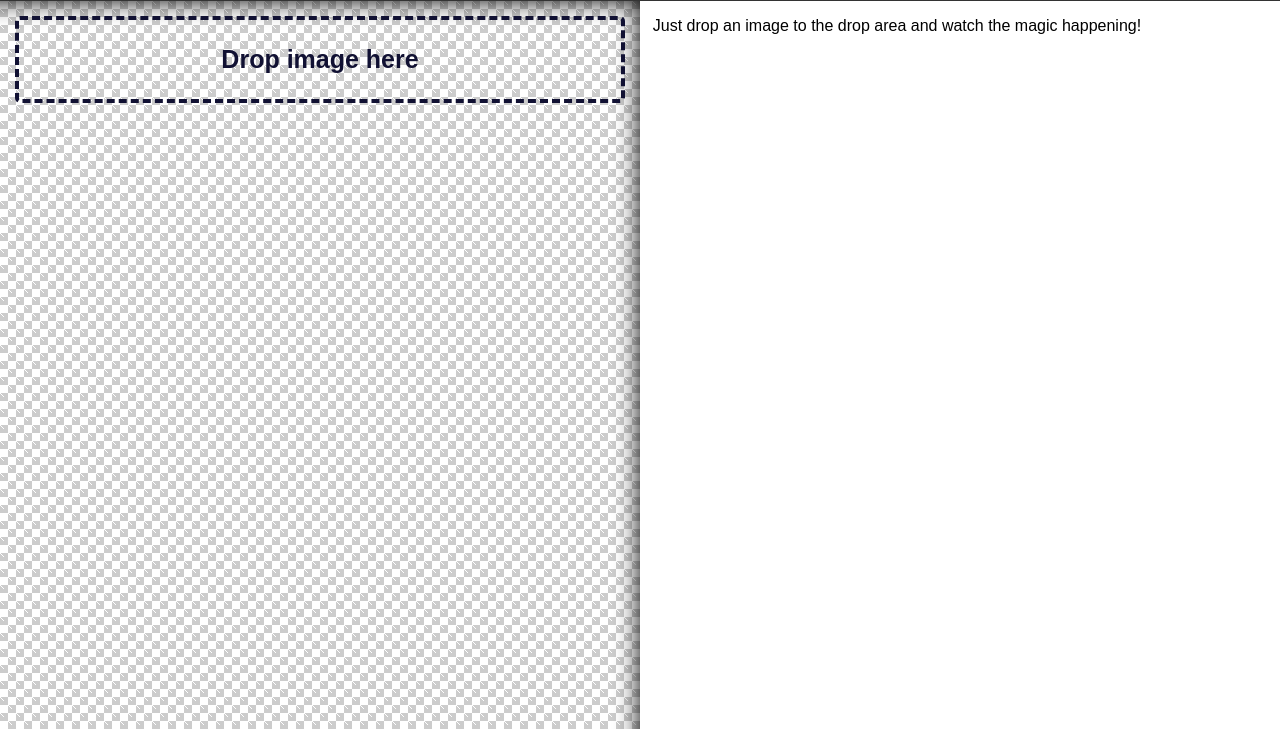
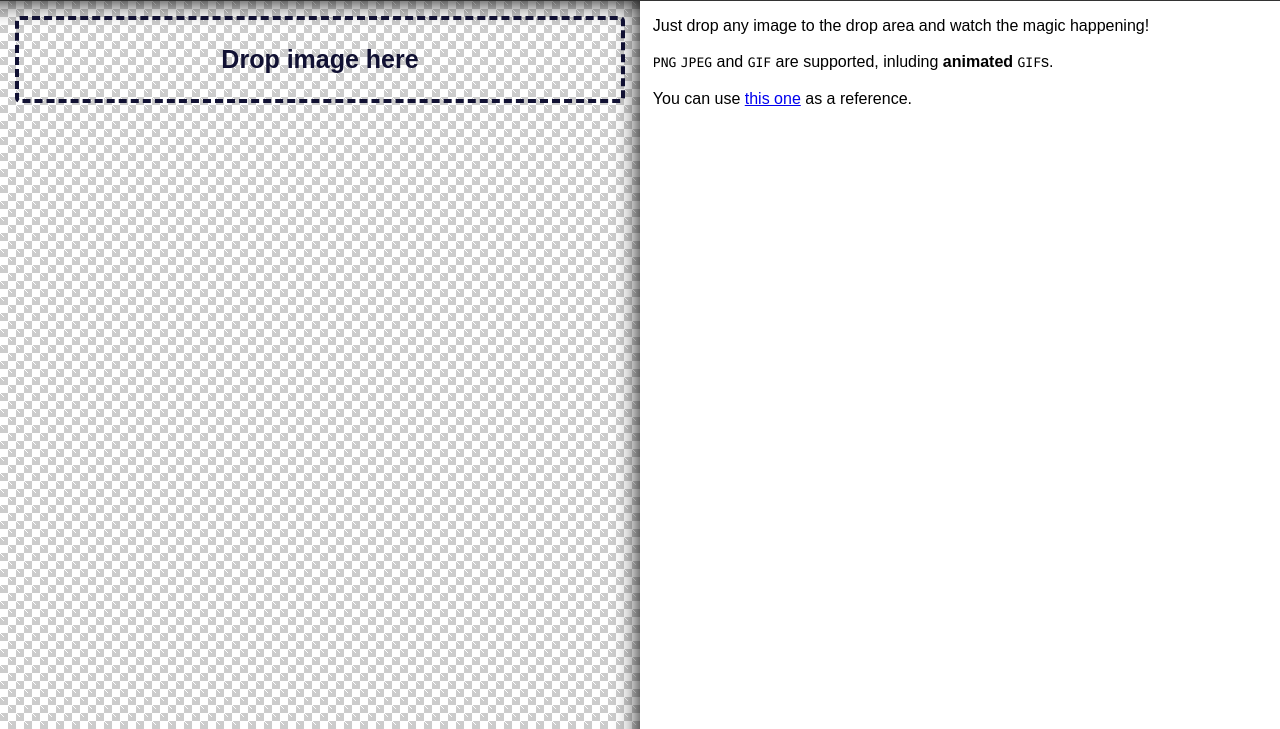
Before and after one commit to lvivski/vexel, a plain HTML site: page index.html in a window 1280 px wide. Shown: the part 71-800 px from the top of the page. Drawn offline with Linux system fonts and the light colour scheme.

Commit message:
more info

```diff
--- a/index.html
+++ b/index.html
@@ -26,8 +26,10 @@
       <output id="vexel"></output>
     </div>
     <output id="stylesheet">
-      <p class="help">Just drop an image to the drop area and watch
+      <p class="help">Just drop any image to the drop area and watch
       the magic happening!</p>
+      <p><code>PNG</code> <code>JPEG</code> and <code>GIF</code> are supported, inluding <b>animated</b> <code>GIF</code>s.
+      <p>You can use <a href="//lvivski.com/pikachu.gif" target="_blank">this one</a> as a reference.</p>
     </output>
   </div>
   <script src="js/main.js"></script>
```
